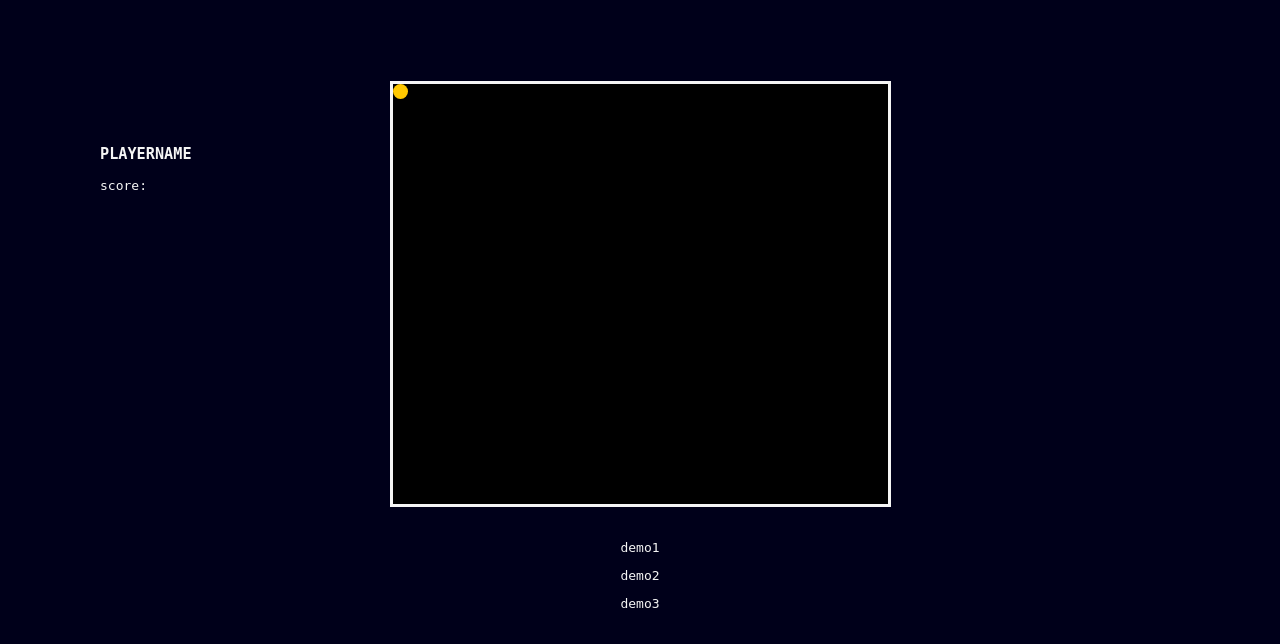
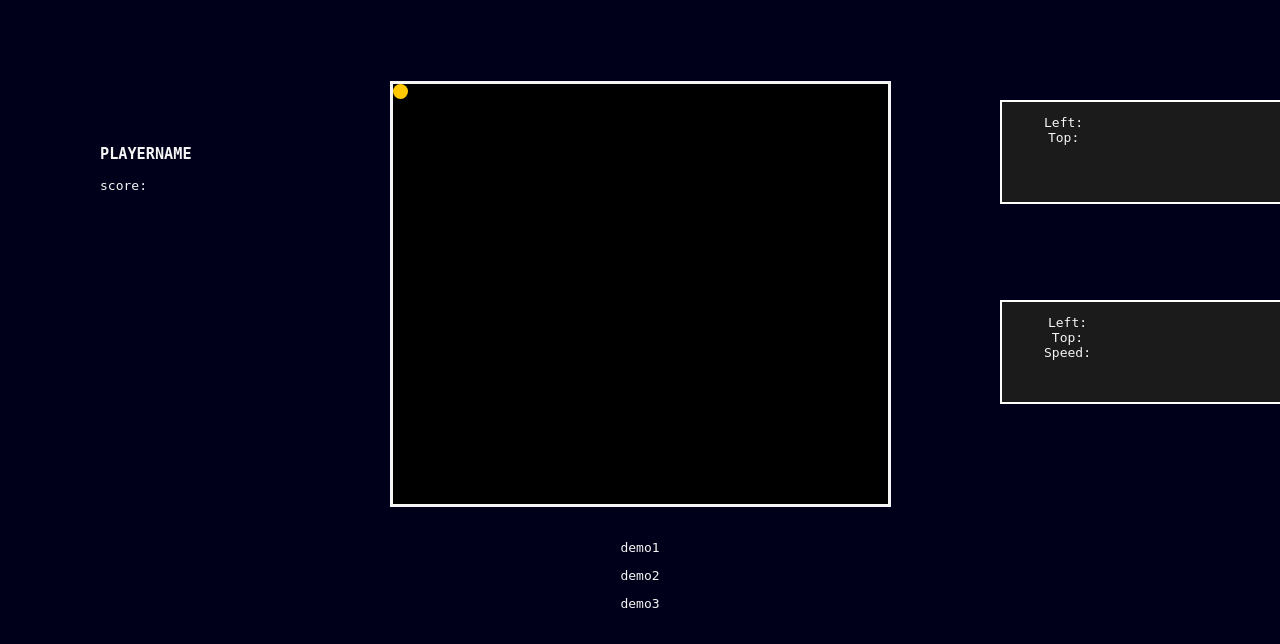
Before and after one commit to filippodelministro/Pacman-TheOriginal, a PHP site: page /html/pacman-game.html in a window 1280 px wide. Shown: the top 644 px of the page. Run offline with PHP 8.4, Linux system fonts and the light colour scheme.

Commit message:
add pacmaninfo & plagrdinfo [w]

```diff
--- a/css/pacman.css
+++ b/css/pacman.css
@@ -178,3 +178,37 @@
     border: 3px solid whitesmoke;
     background-color: rgb(0, 0, 0);
 } */
+
+#pacmaninfo{
+    position: fixed;
+    background-color: rgb(27, 27, 27);
+    border: 2px solid white;
+    height: 100px;
+    width: 300px;
+    left: 1000px;
+    top: 300px;
+}
+#pacmaninfo ul{
+    position: absolute;
+    list-style: none;
+    /* left: auto; */
+    margin-left: 2px ;
+}
+
+
+
+#playgroundinfo{
+    position: fixed;
+    background-color: rgb(27, 27, 27);
+    border: 2px solid white;
+    height: 100px;
+    width: 300px;
+    left: 1000px;
+    top: 100px;
+}
+#playgroundinfo ul{
+    position: absolute;
+    list-style: none;
+    /* left: auto; */
+    margin-left: 2px ;
+}
--- a/html/pacman-game.html
+++ b/html/pacman-game.html
@@ -50,6 +50,22 @@
             <p id="demo3">demo3</p>
 
 
+            <aside id="pacmaninfo">
+                <ul>
+                    <li id="pacmanLeft">Left: </li>
+                    <li id="pacmanTop">Top: </li>
+                    <li id="pacmanSpeed">Speed: </li>
+                </ul>
+            </aside>
+
+
+            <aside id="playgroundinfo">
+                <ul>
+                    <li id="playgroundLeft">Left: </li>
+                    <li id="playgroundTop">Top: </li>
+                </ul>
+            </aside>
+
         </main>
     </body>
 
--- a/js/pacman-game.js
+++ b/js/pacman-game.js
@@ -26,6 +26,12 @@ function begin(){
 
     document.getElementById("pause-menu-container").style.visibility = "hidden";
     document.getElementById("startinfo").style.visibility = "hidden";
+
+
+    var playground = document.getElementById("playground");
+    document.getElementById("playgroundLeft").innerHTML = "Left: " + playground.offsetLeft;
+    document.getElementById("playgroundTop").innerHTML = "Top: " + playground.offsetTop;
+
 
     game_on = true;
     pause_on = false;
@@ -113,6 +119,9 @@ function move() {
     var pacman = document.getElementById("pacman");
     var playground = document.getElementById("playground");
 
+    document.getElementById("pacmanLeft").innerHTML = "Left: " + pacman.offsetLeft;
+    document.getElementById("pacmanTop").innerHTML = "Top: " + pacman.offsetTop;
+
 
     var playgroundLeft = playground.offsetLeft;
     var playgroundRight = playgroundLeft + playground.offsetWidth;
@@ -168,6 +177,9 @@ function startMoving() {
         intervalId = setInterval(move, speed);
         isMoving = true;
     }
+
+    document.getElementById("pacmanSpeed").innerHTML = "Speed: " + speed;
+
 }
 
 function stopMoving() {
```
